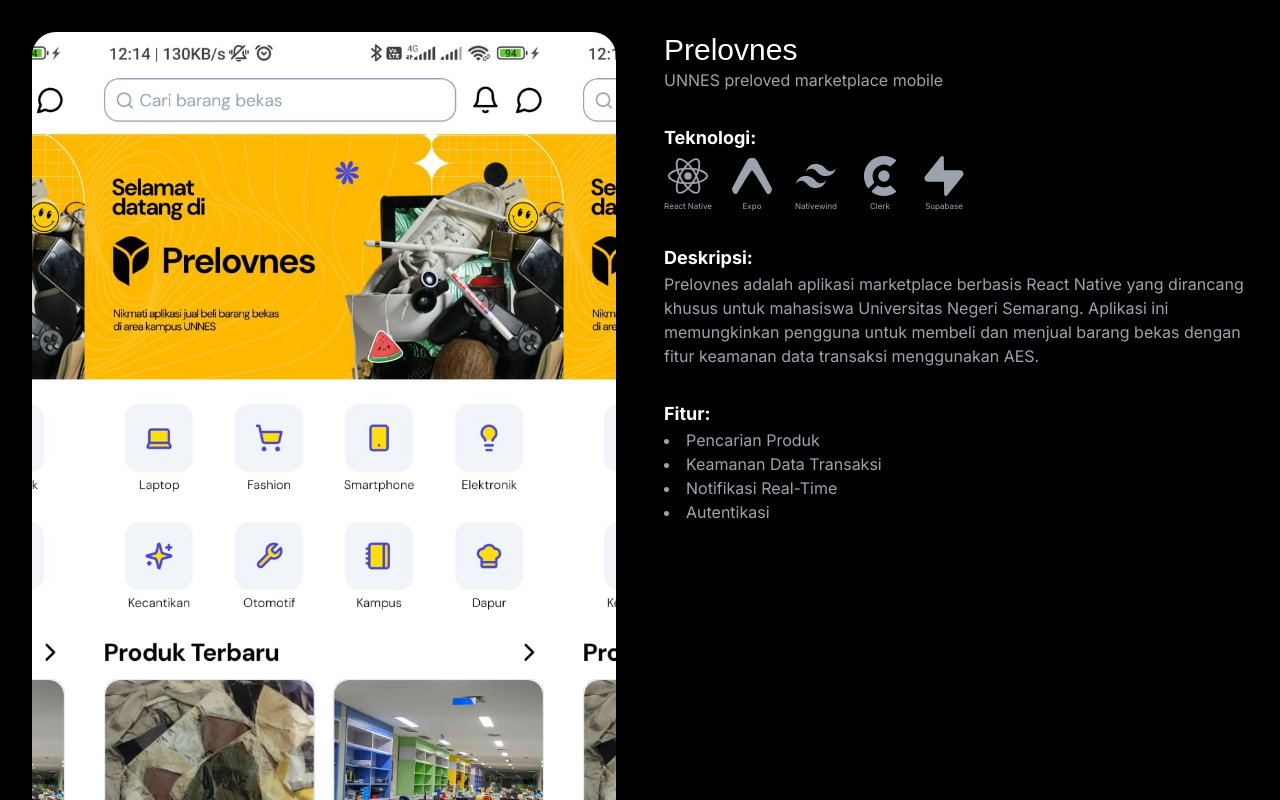
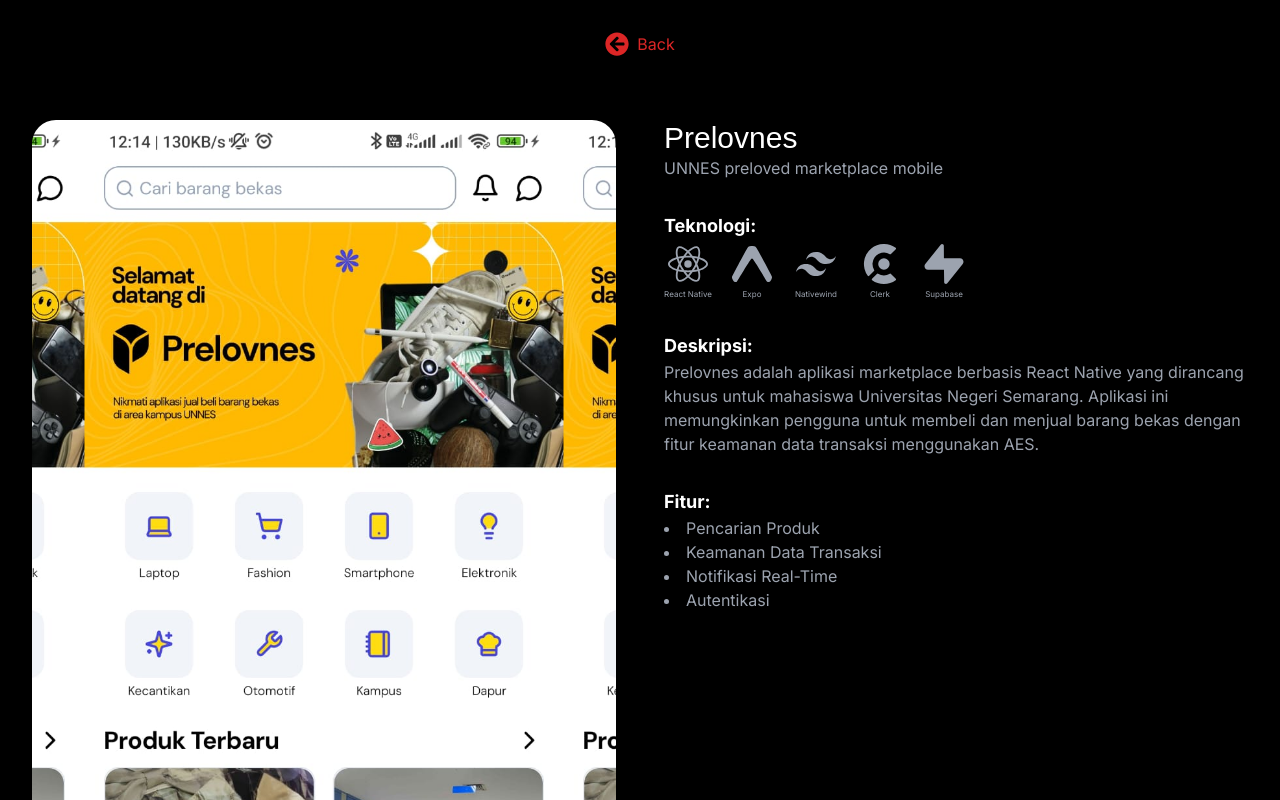
Before and after one commit to furqonStudio/furqon-studio-portfolio-2024, a Next.js app: page /projects/1 in a window 1280 px wide. Shown: the top 800 px of the page. Built offline with nearby package versions, Linux system fonts and the light colour scheme; a web font is replaced by a local one.

Commit message:
feat: create back button in detail project

```diff
--- a/src/app/projects/[id]/page.tsx
+++ b/src/app/projects/[id]/page.tsx
@@ -1,5 +1,7 @@
 'use client'
 import { projects } from '@/data/data'
+import Link from 'next/link'
+import { FaArrowCircleLeft } from 'react-icons/fa'
 import {
   SiClerk,
   SiExpo,
@@ -23,6 +25,14 @@ const ProjectsDetailPage = ({ params }: { params: { id: string } }) => {
   }
 
   return (
+    <>
+      <Link
+        href={'/'}
+        className="text-red-600 flex flex-row items-center justify-center gap-2 font-inter my-8 hover:cursor-pointer"
+      >
+        <FaArrowCircleLeft className="text-2xl" />
+        <p>Back</p>
+      </Link>
       <div className="max-w-[1280px] m-auto text-white p-8 md:grid md:grid-cols-2 md:gap-8 lg:gap-12 ">
         <div
           className={`w-full aspect-[9/16] rounded-3xl  ${project.bgColor}`}
@@ -34,7 +44,9 @@ const ProjectsDetailPage = ({ params }: { params: { id: string } }) => {
         ></div>
         <div className="mt-8 space-y-8 md:mt-0">
           <div>
-          <h1 className="text-2xl font-gasoek lg:text-3xl">{project.title}</h1>
+            <h1 className="text-2xl font-gasoek lg:text-3xl">
+              {project.title}
+            </h1>
             <p className="text-sm lg:text-base text-justify font-inter text-gray-400 text-secondary">
               {project.description}
             </p>
@@ -67,7 +79,9 @@ const ProjectsDetailPage = ({ params }: { params: { id: string } }) => {
           {project.details && (
             <>
               <div>
-              <p className="mt-4 font-bold font-inter lg:text-lg">Deskripsi:</p>
+                <p className="mt-4 font-bold font-inter lg:text-lg">
+                  Deskripsi:
+                </p>
                 <p className="text-sm lg:text-base text-gray-400 font-inter">
                   {project.details.introduction}
                 </p>
@@ -85,6 +99,7 @@ const ProjectsDetailPage = ({ params }: { params: { id: string } }) => {
           )}
         </div>
       </div>
+    </>
   )
 }
 
```
Lines whose indentation alone changed are shown as unchanged.
